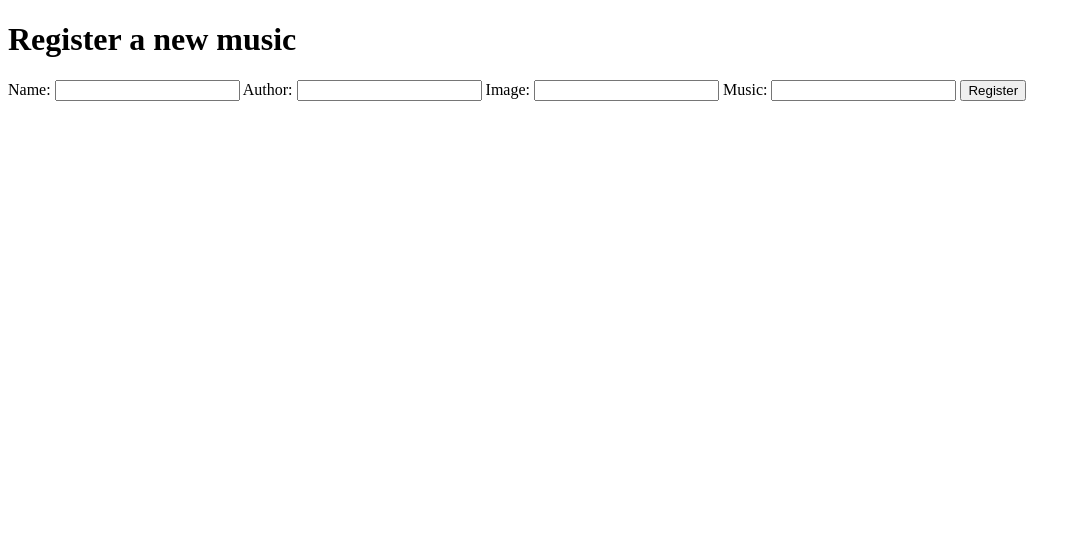
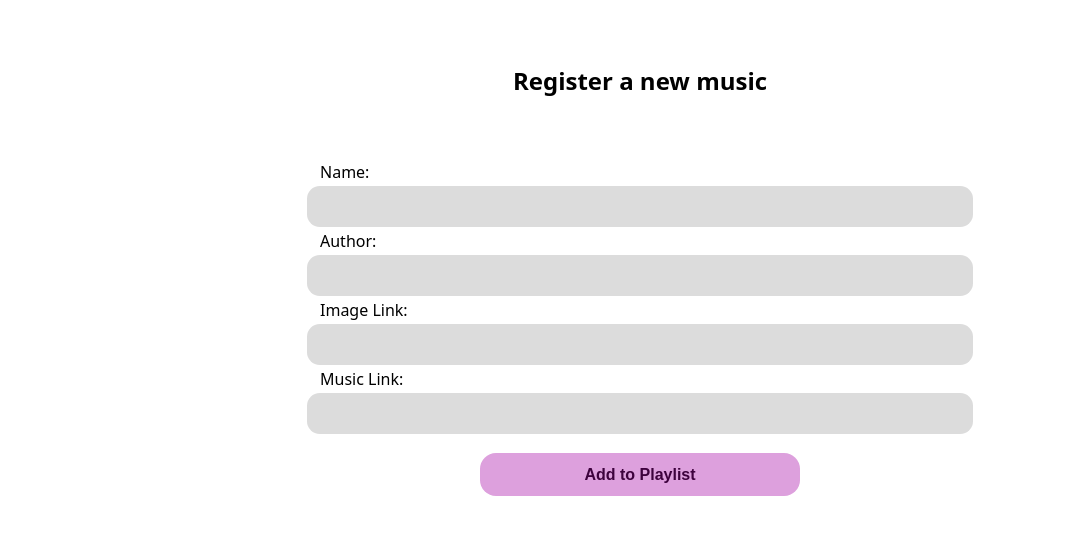
Before and after one commit to HenriqueSanti/playlist-app, a Node server app: page /register in a window 1280 px wide. Shown: the top 543 px of the page, without its empty margins (0-1081 px from the left). Run offline with Node 20, Linux system fonts and the light colour scheme; data that the repository does not hold is empty; some libraries are stand-ins or nearby versions.

Commit message:
Update: register page and styles

```diff
--- a/app.js
+++ b/app.js
@@ -21,8 +21,9 @@ app.get("/", async (req, res) => {
   res.render("index", { playlist });
 });
 
-app.get("/register", (req, res) => {
-  res.render("register");
+app.get("/register", async (req, res) => {
+  const playlist = await Music.find();
+  res.render("register", { playlist });
 });
 
 app.post("/create", async (req, res) => {
--- /dev/null
+++ b/public/styles.css
@@ -0,0 +1,128 @@
+* {
+    margin: 0;
+    padding: 0;
+}
+
+body {
+    font-family: system-ui, -apple-system, BlinkMacSystemFont, 'Segoe UI', Roboto, Oxygen, Ubuntu, Cantarell, 'Open Sans', 'Helvetica Neue', sans-serif;
+    align-items: center;
+}
+
+nav {
+    display: flex;
+    padding: 2rem .4rem;
+    margin: 2rem 0;
+    justify-content: space-around;
+}
+
+.register {
+    text-decoration: none;
+    padding: .8rem;
+    font-size: 1rem;
+    font-weight: 500;
+    background-color: plum;
+    color: rgb(51, 1, 51);
+    border-radius: .8rem;
+    transition: ease-in-out .2s;
+}
+
+.register:hover {
+    background-color: rgb(185, 127, 185);
+    color: rgb(95, 2, 95);
+}
+
+.play, .music {
+    display: flex;
+    align-items: center;
+    justify-content: space-between;
+    align-content: space-between;
+    padding: 1rem;
+}
+
+img, h2, p {
+    margin-inline: .6rem;
+}
+
+img {
+    border-radius: .6rem;
+}
+
+form {
+    display: flex;
+    max-width: 50%;
+    flex-direction: column;
+    justify-content: center;
+    align-items: center;
+    margin: 2rem auto;
+}
+
+label {
+    align-self: flex-start;
+}
+
+input {
+    width: 100%;
+    padding: .8rem;
+    margin: .2rem;
+    border-radius: .8rem;
+    border: none;
+    background-color: gainsboro;
+}
+
+button {
+    width: 50%;
+    padding: .8rem;
+    margin: 1rem;
+    border: none;
+    border-radius: 1rem;
+    font-size: 1rem;
+    font-weight: 600;
+    background-color: plum;
+    color: rgb(61, 2, 61);
+    cursor: pointer;
+    transition: ease-in-out .2s;
+}
+
+button:hover {
+    background-color: rgb(185, 127, 185);
+    color: rgb(95, 2, 95);
+}
+
+section {
+    display: flex;
+    max-width: 100%;
+    margin-inline: auto;
+    flex-direction: column;
+    justify-content: center;
+    align-items: center;
+}
+
+.edit, .delete {
+    text-decoration: none;
+    padding: .6rem .8rem;
+    font-size: 1rem;
+    font-weight: 500;
+    border-radius: .8rem;
+    margin-inline: .2rem;
+    transition: ease-in-out .2s;
+}
+
+.edit {
+    background-color: rgb(216, 208, 216);
+    color: rgb(26, 19, 26);
+}
+
+.edit:hover {
+    background-color: rgb(159, 154, 159);
+    color: rgb(26, 19, 26);
+}
+
+.delete {
+    background-color: rgb(219, 123, 104);
+    color: rgb(41, 1, 5);
+}
+
+.delete:hover {
+    background-color: rgb(199, 80, 56);
+    color: rgb(35, 1, 4);
+}
--- a/views/register.ejs
+++ b/views/register.ejs
@@ -4,10 +4,13 @@
     <meta charset="UTF-8">
     <meta http-equiv="X-UA-Compatible" content="IE=edge">
     <meta name="viewport" content="width=device-width, initial-scale=1.0">
+    <link rel="stylesheet" href="/styles.css">
     <title>Register Playlist</title>
 </head>
 <body>
-    <h1>Register a new music</h1>
+    <nav>
+        <h1>Register a new music</h1>
+    </nav>
 
     <form action="create" method="post">
         <label for="name">Name:</label>
@@ -16,13 +19,27 @@
         <label for="author">Author:</label>
         <input type="text" name="author" id="author">
 
-        <label for="linkImage">Image:</label>
+        <label for="linkImage">Image Link:</label>
         <input type="text" name="linkImage" id="linkImage">
 
-        <label for="linkMusic">Music:</label>
+        <label for="linkMusic">Music Link:</label>
         <input type="text" name="linkMusic" id="linkMusic">
 
-        <button type="submit">Register</button>
+        <button type="submit">Add to Playlist</button>
     </form>
+
+    <section>
+
+            <% playlist.forEach((music)=>{ %>
+                <div class="music">
+                    <img src="<%=music.linkImage%>" alt="Image musice">
+                    <h2><%= music.name %></h2>
+                    <p><%=music.author%></p>
+                    <a href="" class="edit">Edit</a>
+                    <a href="" class="delete">Delete</a>
+                </div>
+            <% }) %>
+
+    </section>
 </body>
 </html>
```
Also changed, not shown: views/index.ejs (+15 -10 lines).
